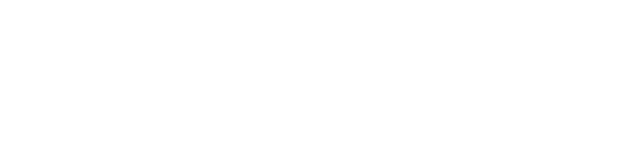
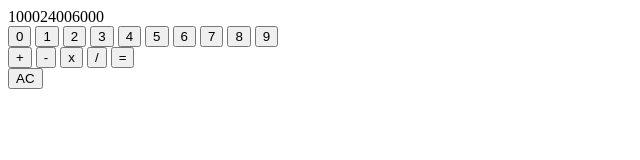
Before and after one commit to anto-nella-22/calculator-project, a plain HTML site: page index.html in a window 1280 px wide. Shown: the whole page, without its empty margins (0-640 px from the left). Drawn offline with Linux system fonts and the light colour scheme.

Commit message:
Create html calculator with buttons for digits, display, and clear

```diff
--- a/index.html
+++ b/index.html
@@ -6,6 +6,29 @@
         <link rel = "stylesheet" href="">
     </head>
     <body>
+        <div class = "display">
+            100024006000
+        </div>
+        <div class = "digits">
+            <button class = "num-0">0</button>
+            <button class = "num-1">1</button>
+            <button class = "num-2">2</button>
+            <button class = "num-3">3</button>
+            <button class = "num-4">4</button>
+            <button class = "num-5">5</button>
+            <button class = "num-6">6</button>
+            <button class = "num-7">7</button>
+            <button class = "num-8">8</button>
+            <button class = "num-9">9</button>
+        </div>
+        <div class = "math-functions">
+            <button class = "sum">+</button>
+            <button class = "subtract">-</button>
+            <button class = "multiply">x</button>
+            <button class = "divide">/</button>
+            <button class = "equals">=</button>
+        </div>
+        <button class = "clear">AC</div>
         <script src = "myscript.js"></script>
     </body>
 </html>
```
